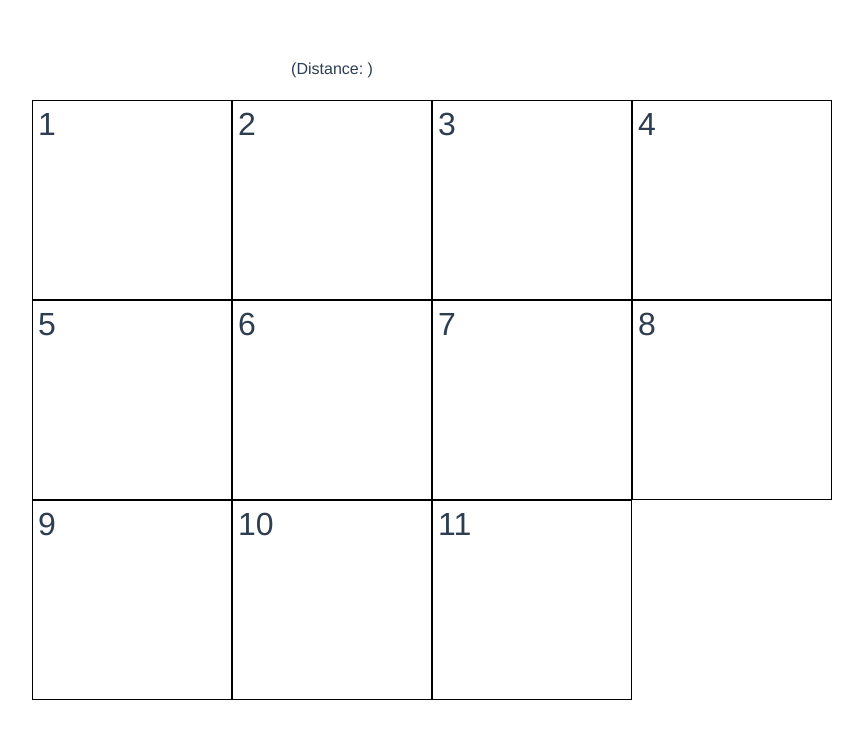
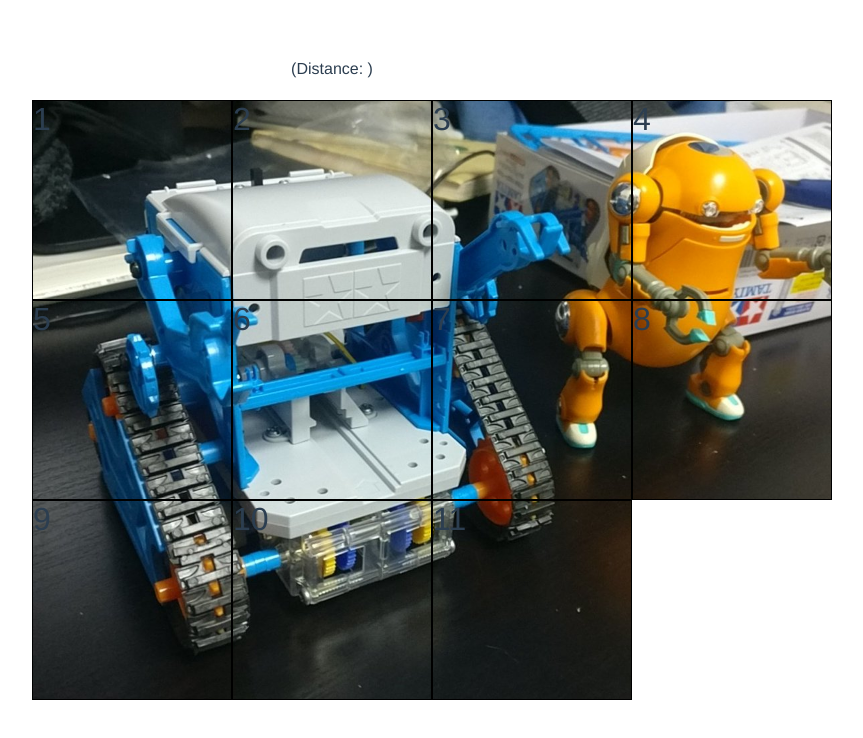
Before and after one commit to meganetaaan/vue-8-puzzle, a Vue app: page / in a window 1280 px wide. Shown: the top 738 px of the page, without its empty margins (308-1171 px from the left). Built offline with nearby package versions, Linux system fonts and the light colour scheme.

Commit message:
Prevent mouseup/down

```diff
--- a/src/components/PuzzleBoard.vue
+++ b/src/components/PuzzleBoard.vue
@@ -8,8 +8,13 @@
     </div>
     <div class="puzzle-board">
       <transition-group>
-        <div class="block" v-for="(block, idx) of blocks" :key="block" :style="getBlockStyle(block, idx)" @click="onClick(idx)">
-          {{block === 0 ? '' : block}}
+        <div class="block" v-for="(block, idx) of blocks" :key="block" :style="getBlockStyle(block, idx)"
+        @click="onClick(idx)"
+        @mousedown.prevent
+        @mouseup.prevent
+        >
+          <img :style="getImageStyle(block, idx)" :src="imgSrc" />
+          <div :style="{position: 'absolute', fontColor: '#ddd'}">{{block === 0 ? '' : block}}</div>
         </div>
       </transition-group>
       <!-- <video ref="sourceImg" autoplay loop width="300" height="300" :src="vidSrc">No video</video>
@@ -21,6 +26,7 @@
 <script>
 // import gif from '../assets/maze-resize.gif'
 // import vid from '../assets/me.webm'
+import imgSrc from '../assets/robot.jpg'
 import Board from '../board.ts'
 import Vue from 'vue'
 
@@ -34,6 +40,7 @@ export default {
       isGoal: false,
       manhattan: null,
       hamming: null,
+      imgSrc,
       // src: gif,
       // vidSrc: vid,
       targetSrc: null,
@@ -66,13 +73,31 @@ export default {
     }
   },
   methods: {
+    getImageStyle (block, idx) {
+      const width = this.cellWidth * this.board.dx
+      const height = this.cellHeight * this.board.dy
+      console.log(width, this.cellWidth, this.board.dx)
+      const col = this.board.col(block) - 1
+      const row = this.board.row(block) - 1
+      const tx = this.cellHeight * col
+      const ty = this.cellWidth * row
+      return {
+        position: 'absolute',
+        margin: 0,
+        padding: 0,
+        width: `${width}px`,
+        height: `${height}px`,
+        transform: `translate(-${tx}px, -${ty}px`
+      }
+    },
     getBlockStyle (block, idx) {
       const isBlank = block === 0
       const top = (this.board.row(idx + 1) - 1) * this.cellHeight
       const left = (this.board.col(idx + 1) - 1) * this.cellWidth
       const style = {
+        userSelect: 'none',
+        display: isBlank ? 'none' : 'inherit',
         textAlign: 'left',
-        padding: '5px',
         fontSize: '2em',
         boxSizing: 'border-box',
         border: isBlank ? '' : '1px solid black',
@@ -81,7 +106,8 @@ export default {
         left: `${left}px`,
         top: `${top}px`,
         height: `${this.cellHeight}px`,
-        width: `${this.cellWidth}px`
+        width: `${this.cellWidth}px`,
+        overflow: 'hidden'
       }
       return style
     },
```
Also changed, not shown: src/assets/robot.jpg (added).
